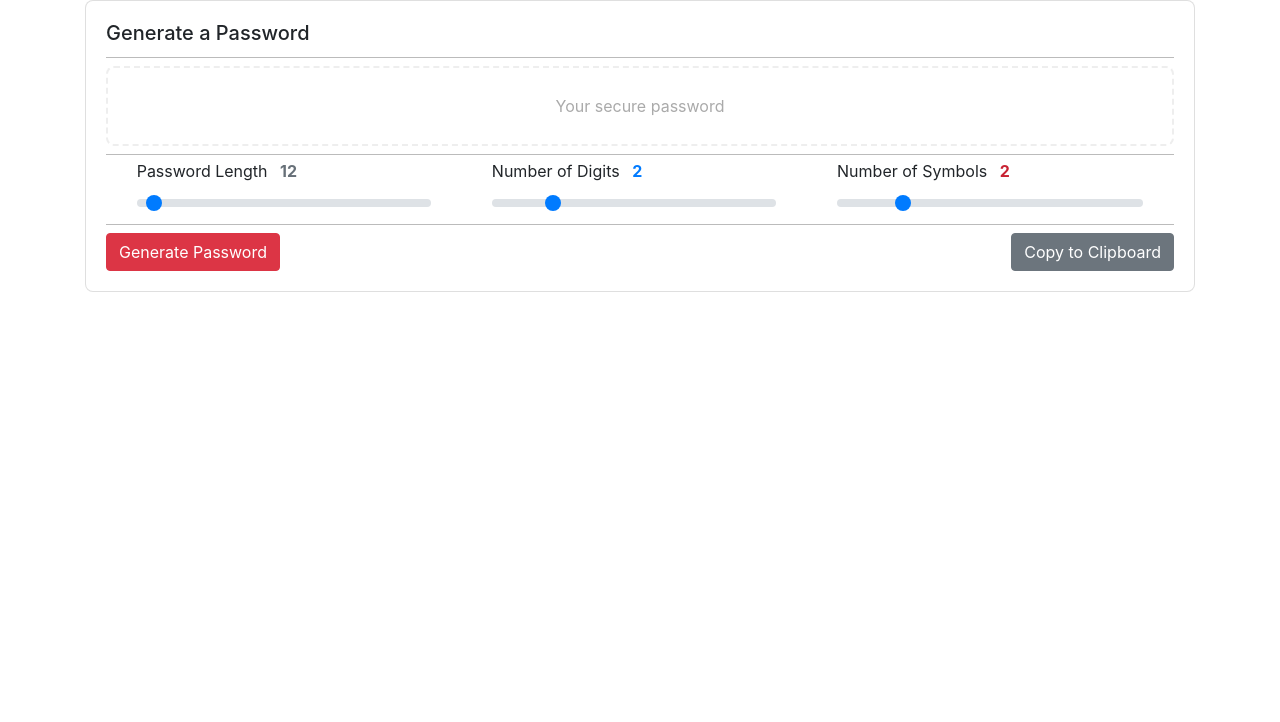
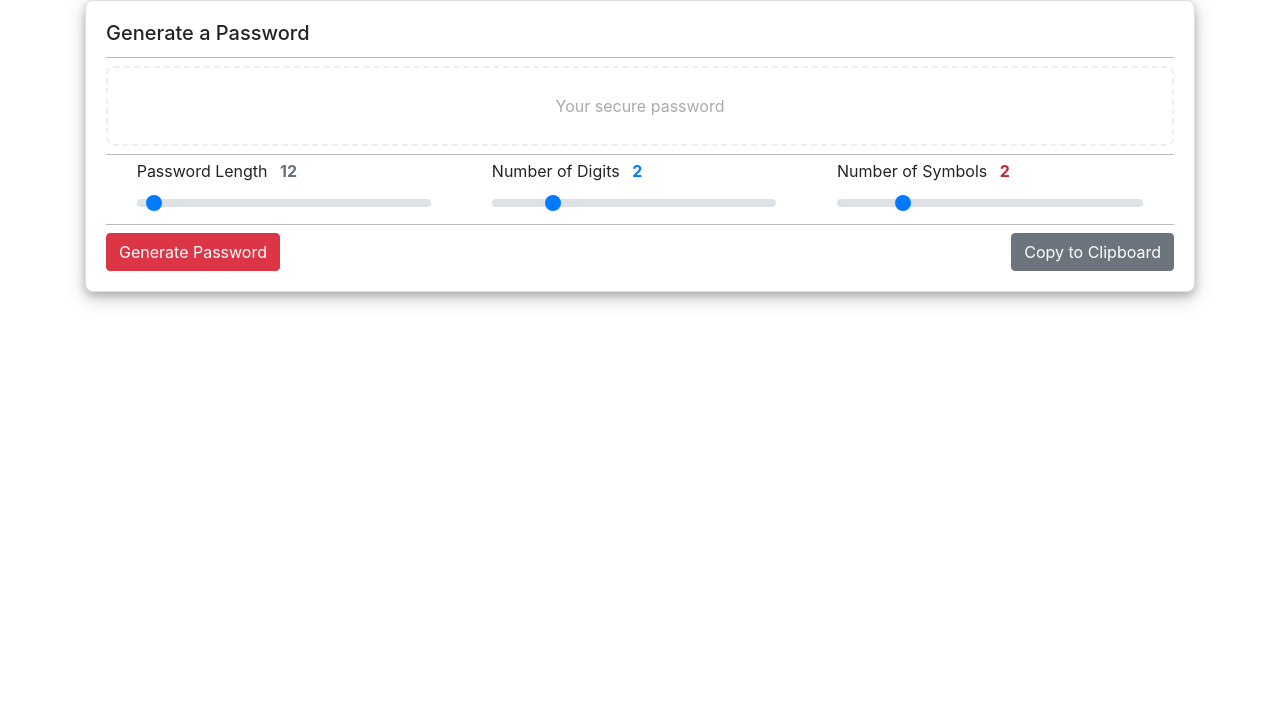
Before and after one commit to millernj/password-generator, a plain HTML site: page index.html in a window 1280 px wide. Shown: the part 78-800 px from the top of the page. Drawn offline with nearby package versions, Linux system fonts and the light colour scheme.

Commit message:
adding a shadow to the main card

```diff
--- a/index.html
+++ b/index.html
@@ -14,7 +14,7 @@
 <body>
   <div class="container">
     <h2 class="title">Password Generator</h2>
-    <div class="card clearfix">
+    <div class="card">
       <div class="card-body">
         <h5 class="card-title">Generate a Password</h5>
         <div class="line-break"></div>
--- a/style.css
+++ b/style.css
@@ -1,11 +1,6 @@
 .card {
   border-radius: 0.5em;
-}
-
-.clearfix::after {
-  content: "";
-  clear: both;
-  display: table;
+  box-shadow: 0 4px 8px 0 #00000033, 0 6px 20px 0 #00000030;
 }
 
 .line-break {
```
